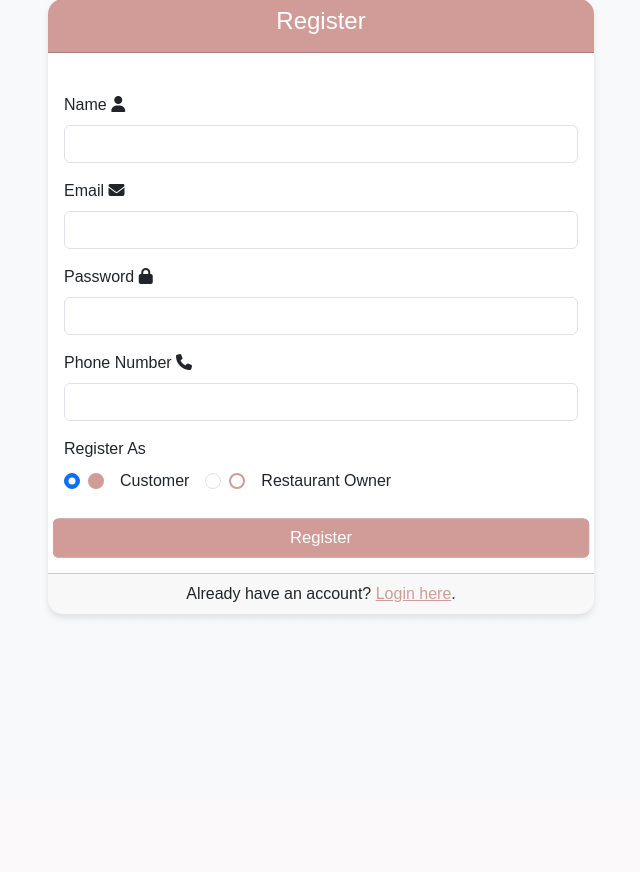
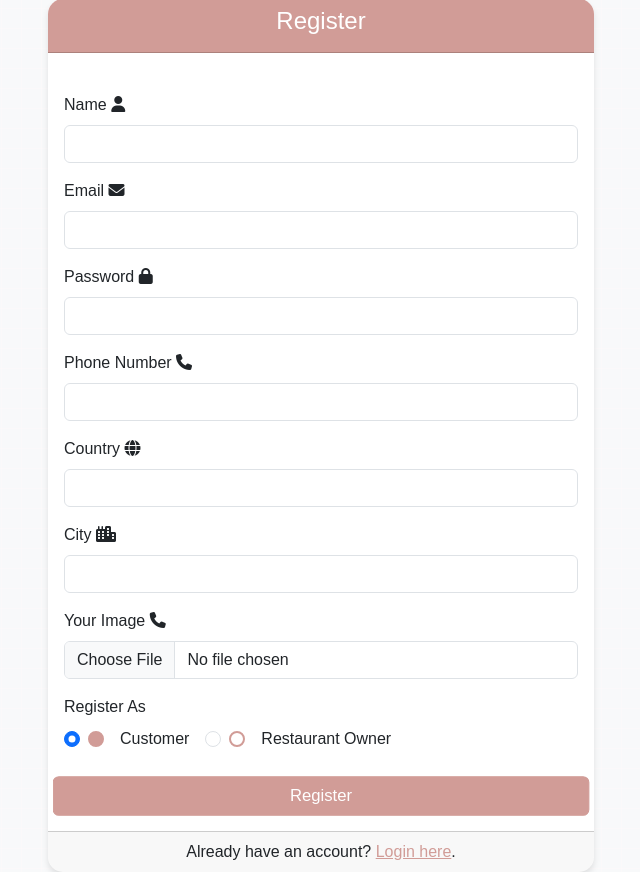
Before and after one commit to maisybaer/E-commerce_Labs, a PHP site: page /login/register.php in a window 1280 px wide. Shown: the part 51-923 px from the top of the page, without its empty margins (319-959 px from the left). Before the commit the page ends 670 px from the top, so only its background shows below. Run offline with PHP 8.4, Linux system fonts and the light colour scheme; some libraries are stand-ins or nearby versions.

Commit message:
Week 2_Activity 1

```diff
--- a/register_sample/login/register.php
+++ b/register_sample/login/register.php
@@ -152,6 +152,20 @@
                                 <label for="phone_number" class="form-label">Phone Number <i class="fa fa-phone"></i></label>
                                 <input type="text" class="form-control animate__animated animate__fadeInUp" id="phone_number" name="phone_number" required>
                             </div>
+
+                            <div class="mb-3">
+                                <label for="country" class="form-label">Country <i class="fa fa-globe"></i></label>
+                                <input type="text" class="form-control animate__animated animate__fadeInUp" id="country" name="country" required>
+                            </div>
+                            <div class="mb-3">
+                                <label for="city" class="form-label">City <i class="fa fa-city"></i></label>
+                                <input type="text" class="form-control animate__animated animate__fadeInUp" id="city" name="city" required>
+                            </div>
+                            <div class="mb-3">
+                                <label for="image" class="form-label">Your Image <i class="fa fa-phone"></i></label>
+                                <input type="file" class="form-control animate__animated animate__fadeInUp" id="image" name="image">
+                            </div>
+
                             <div class="mb-4">
                                 <label class="form-label">Register As</label>
                                 <div class="d-flex justify-content-start">
@@ -180,7 +194,3 @@
     <script src="https://code.jquery.com/jquery-3.6.0.min.js"></script>
     <script src="https://cdn.jsdelivr.net/npm/sweetalert2@11"></script>
     <script src="../js/register.js">
-    </script>
-</body>
-
-</html>
```
Also changed, not shown: register_sample/classes/customer_class.php (+25 -8 lines).
